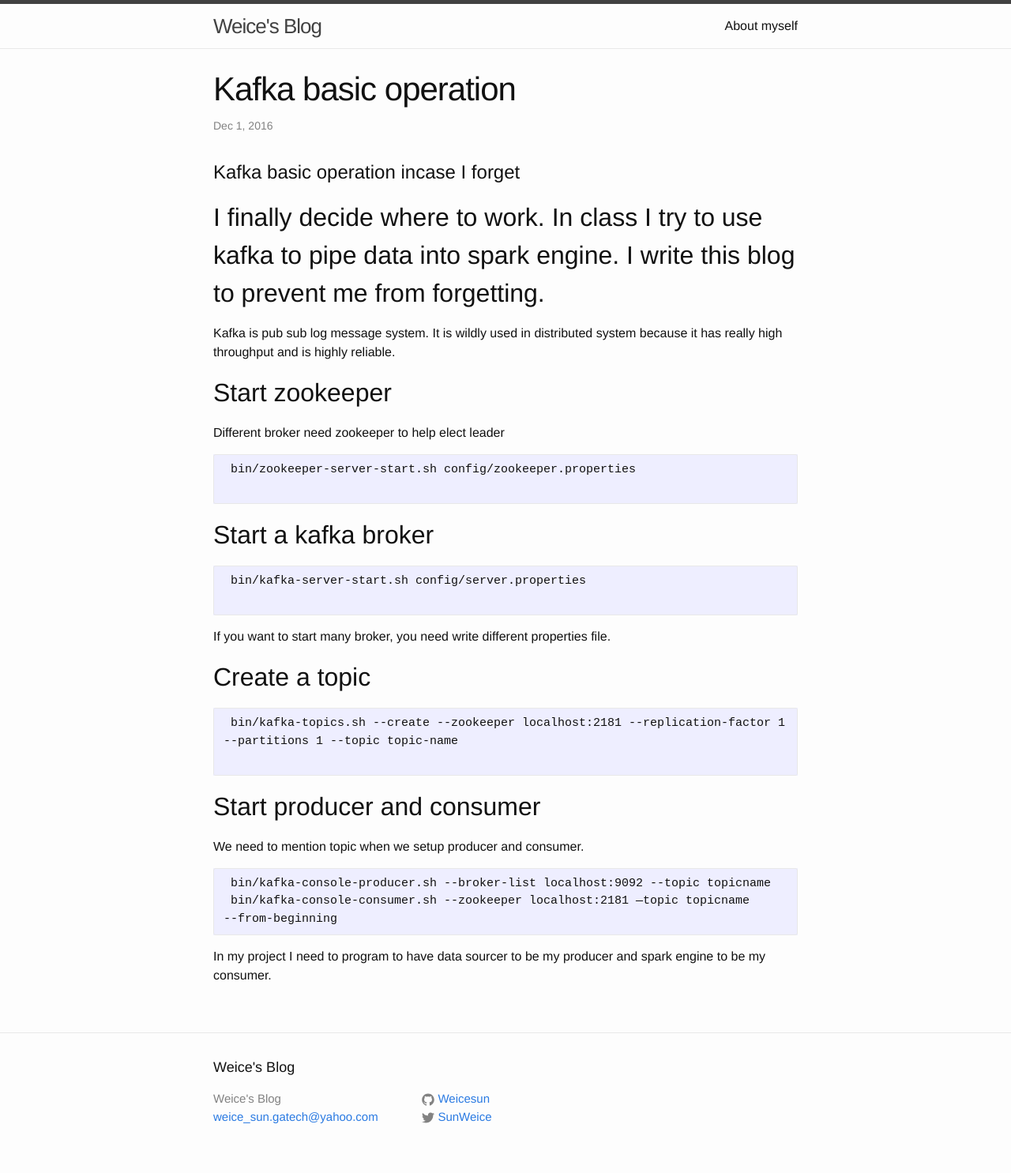
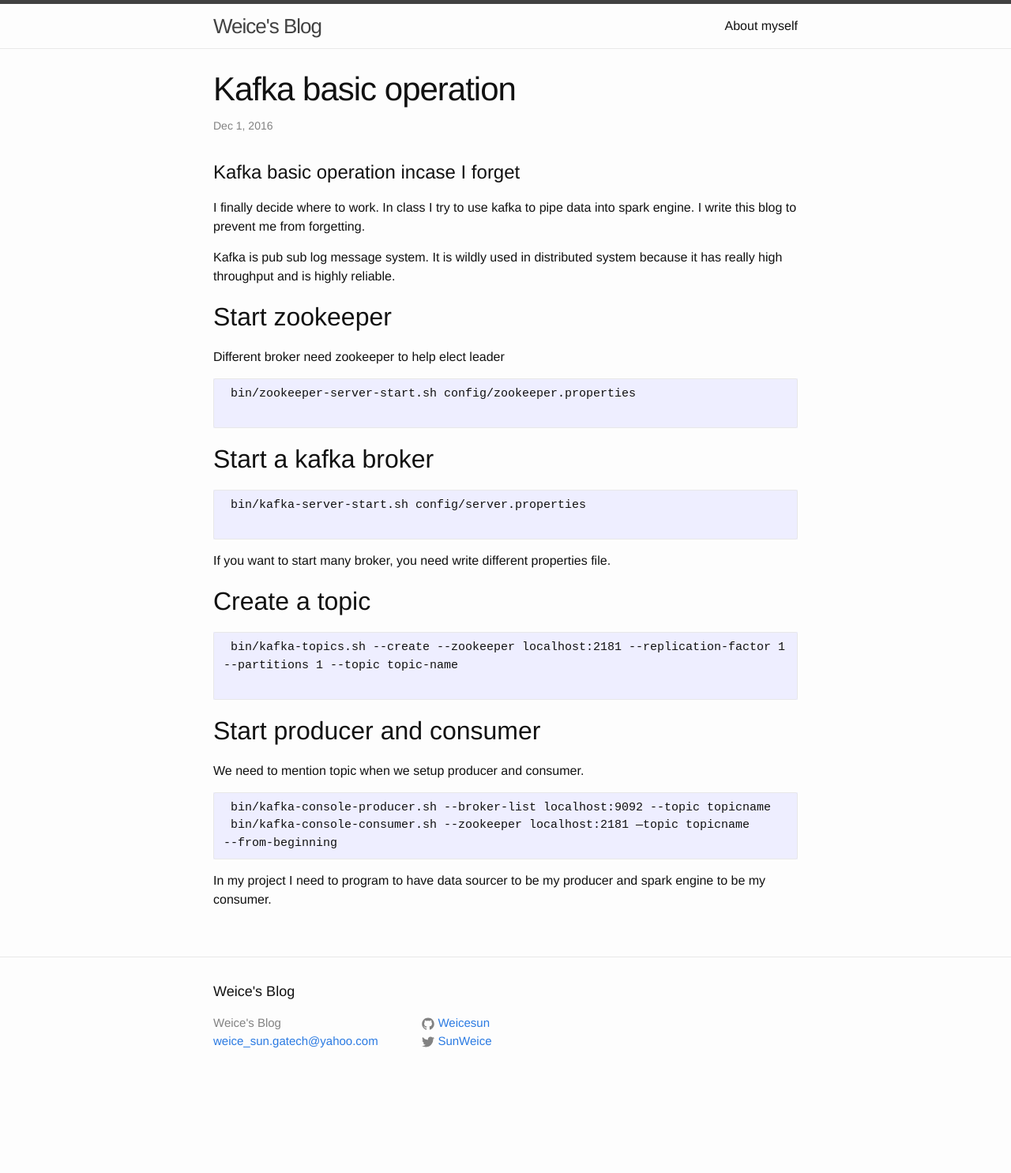
Before and after one commit to Weicesun/Weicesun.github.io, a Jekyll site: the page built from _posts/2016-12-01-kafka_operation.markdown, in a window 1280 px wide. Shown: the whole page at 79% size. Built offline with Jekyll 4.4.1, drawn with Linux system fonts in a browser that asks for light colours; after the commit the page ends 1389 px from its top, so only the background shows below that.

Commit message:
format error

````diff
--- a/_posts/2016-12-01-kafka_operation.markdown
+++ b/_posts/2016-12-01-kafka_operation.markdown
@@ -7,13 +7,14 @@ categories: course
 
 # Kafka basic operation incase I forget
 
-## I finally decide where to work. In class I try to use kafka to pipe data into spark engine. I write this blog to prevent me from forgetting.
+I finally decide where to work. In class I try to use kafka to pipe data into spark engine. I write this blog to prevent me from forgetting.
 
 Kafka is pub sub log message system. It is wildly used in distributed system because it has really high throughput and is highly reliable.
 
 ## Start zookeeper
 
 Different broker need zookeeper to help elect leader
+
 ```
  bin/zookeeper-server-start.sh config/zookeeper.properties
 
@@ -21,13 +22,16 @@ Different broker need zookeeper to help elect leader
 
 ## Start a kafka broker
 
+
 ```
  bin/kafka-server-start.sh config/server.properties
 
 ```
+
 If you want to start many broker, you need write different properties file.
 
 ## Create a topic
+
 
 ```
  bin/kafka-topics.sh --create --zookeeper localhost:2181 --replication-factor 1
@@ -38,6 +42,7 @@ If you want to start many broker, you need write different properties file.
 ## Start producer and consumer
 
 We need to mention topic when we setup producer and consumer.
+
 ```
  bin/kafka-console-producer.sh --broker-list localhost:9092 --topic topicname
  bin/kafka-console-consumer.sh --zookeeper localhost:2181 —topic topicname
````
